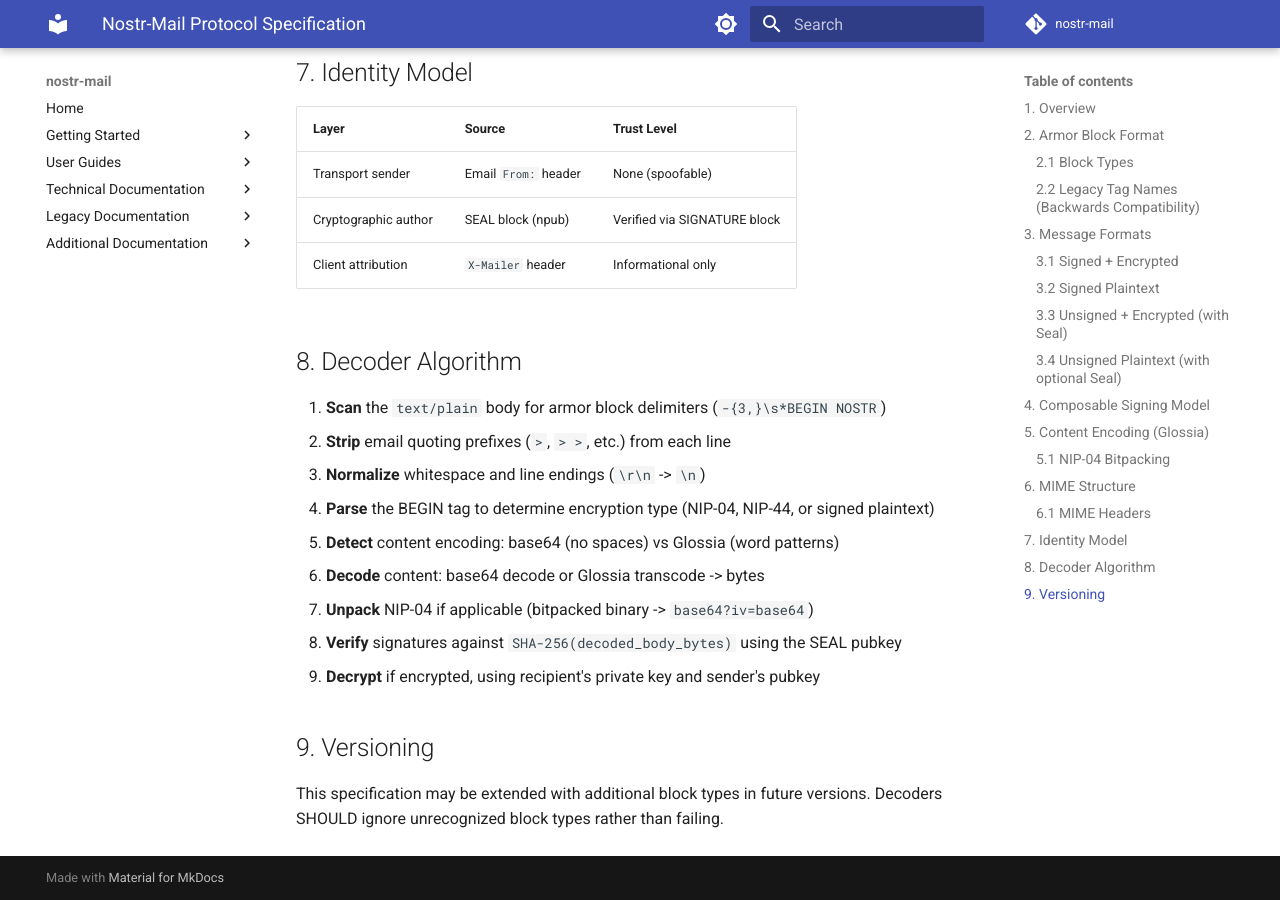
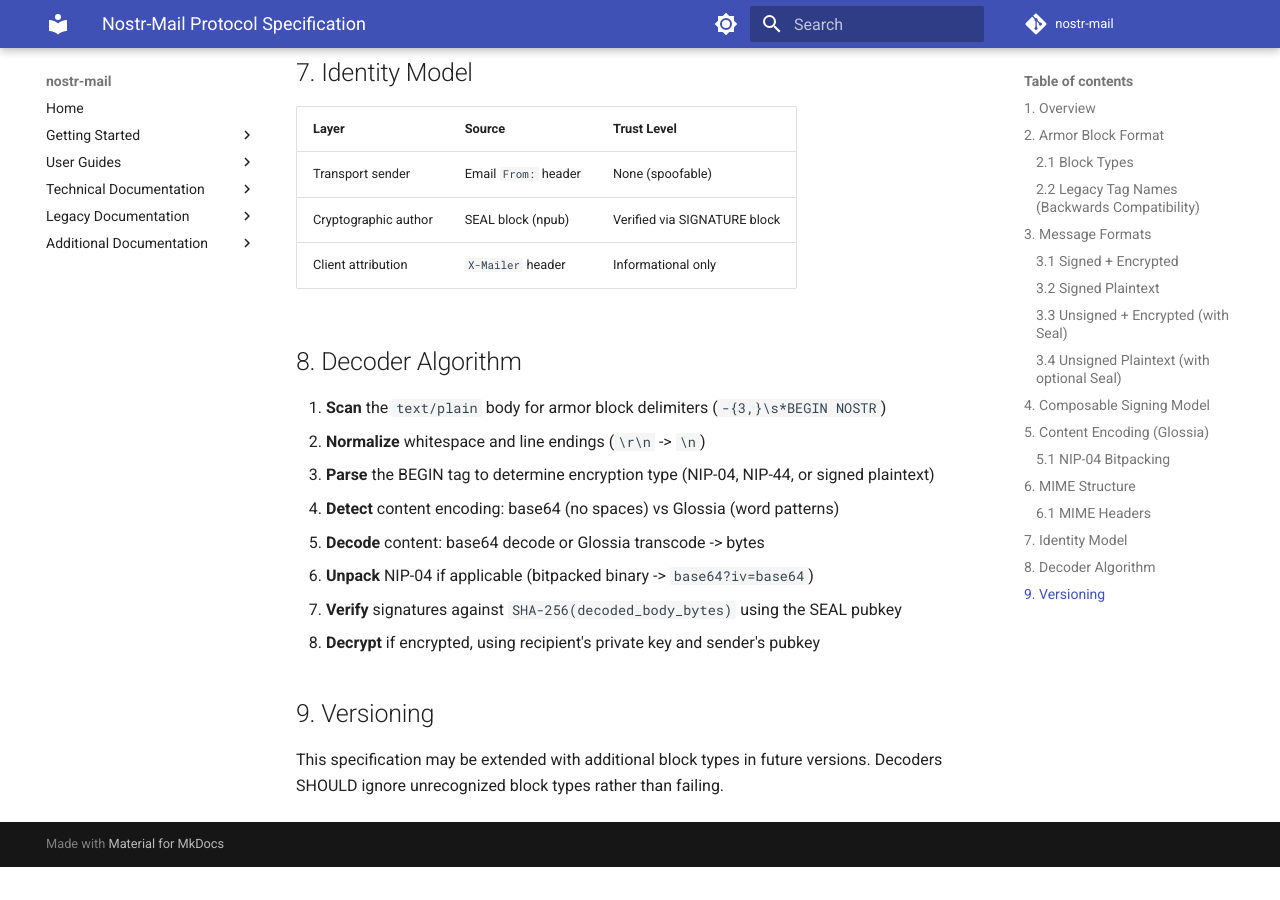
Before and after one commit to asherp/nostr-mail, an MkDocs documentation site: the page built from docs/nostr-mail-spec.md, in a window 1280 px wide and 900 px high, scrolled down 4270 px. Built offline with MkDocs 1.6.1 and Material for MkDocs 9.7.7, drawn with Linux system fonts in a browser that asks for light colours; comment, search, counter and statistics services are not loaded; after the commit the page ends 5137 px from its top, so only the background shows below that.

Commit message:
remove quote stripping

```diff
--- a/docs/nostr-mail-spec.md
+++ b/docs/nostr-mail-spec.md
@@ -156,14 +156,13 @@ The following custom MIME headers are included for backwards compatibility and f
 ## 8. Decoder Algorithm
 
 1. **Scan** the `text/plain` body for armor block delimiters (`-{3,}\s*BEGIN NOSTR`)
-2. **Strip** email quoting prefixes (`>`, `> >`, etc.) from each line
-3. **Normalize** whitespace and line endings (`\r\n` -> `\n`)
-4. **Parse** the BEGIN tag to determine encryption type (NIP-04, NIP-44, or signed plaintext)
-5. **Detect** content encoding: base64 (no spaces) vs Glossia (word patterns)
-6. **Decode** content: base64 decode or Glossia transcode -> bytes
-7. **Unpack** NIP-04 if applicable (bitpacked binary -> `base64?iv=base64`)
-8. **Verify** signatures against `SHA-256(decoded_body_bytes)` using the SEAL pubkey
-9. **Decrypt** if encrypted, using recipient's private key and sender's pubkey
+2. **Normalize** whitespace and line endings (`\r\n` -> `\n`)
+3. **Parse** the BEGIN tag to determine encryption type (NIP-04, NIP-44, or signed plaintext)
+4. **Detect** content encoding: base64 (no spaces) vs Glossia (word patterns)
+5. **Decode** content: base64 decode or Glossia transcode -> bytes
+6. **Unpack** NIP-04 if applicable (bitpacked binary -> `base64?iv=base64`)
+7. **Verify** signatures against `SHA-256(decoded_body_bytes)` using the SEAL pubkey
+8. **Decrypt** if encrypted, using recipient's private key and sender's pubkey
 
 ## 9. Versioning
 
```
